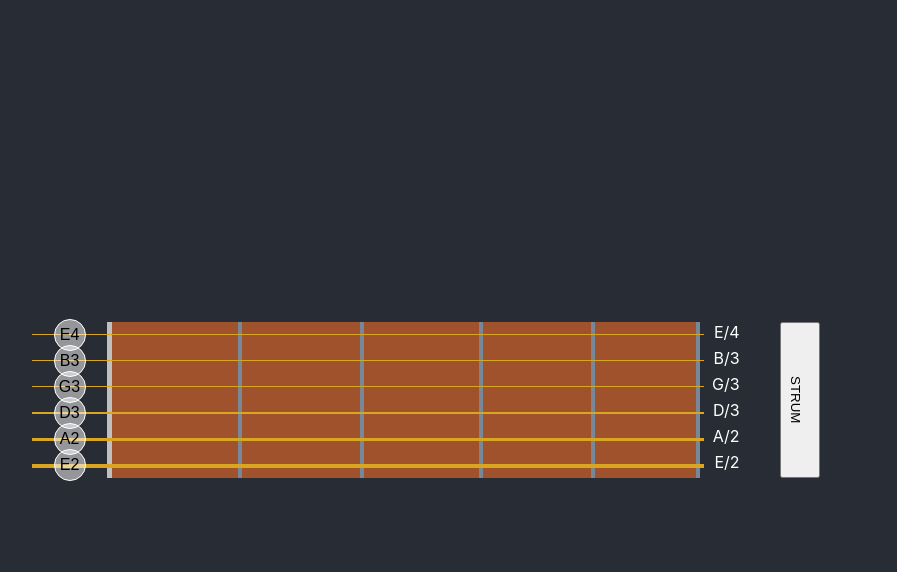
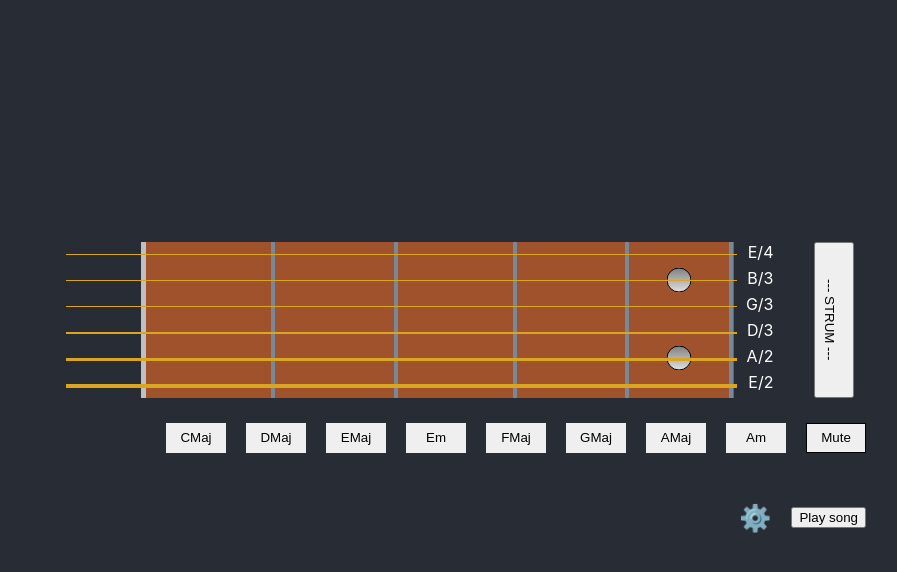
Before and after one commit to MichaelBieniek/fret-naught, a React (Create React App) app: page / in a window 1280 px wide. Both pictures are taken after a click on the button "Start". Shown: the top 572 px of the page, without its empty margins (134-1031 px from the left). Built offline with nearby package versions, Linux system fonts and the light colour scheme.

Commit message:
Can play songs!

```diff
--- a/src/App.js
+++ b/src/App.js
@@ -1,6 +1,6 @@
 import './App.css';
 import { useState } from 'react';
-import Fretboard from './components/Fretboard';
+import Player from './components/Player';
 
 function App() {
   const [isWelcome, setWelcome] = useState(true);
@@ -16,7 +16,7 @@ function App() {
             </div>
           </div>
         ) : (
-          <Fretboard />
+          <Player />
         )}
       </header>
     </div>
--- a/src/api/sound/index.js
+++ b/src/api/sound/index.js
@@ -29,7 +29,7 @@ const audioChannels = [
 
 export const playNote = async (note, string) => {
   const hz = noteToHz(note);
-  console.log(`Playing ${hz}`);
+  console.log(`Playing ${hz} Hz`);
   const audioContext = audioChannels[string];
   const oscillator = audioContext.createOscillator();
   const gain = audioContext.createGain();
@@ -39,7 +39,7 @@ export const playNote = async (note, string) => {
   oscillator.start(0);
   gain.gain.exponentialRampToValueAtTime(0.00001, audioContext.currentTime + 1);
 
-  return `Playing ${hz}`;
+  return `Playing ${hz} Hz`;
 };
 
 export const playChord = (notes) => {
--- a/src/components/Fretboard/Fret.js
+++ b/src/components/Fretboard/Fret.js
@@ -37,24 +37,41 @@ const NoteIcon = styled.div`
   color: #000;
 `;
 
+const FRET_MARKER = (
+  <svg height={24} width={24}>
+    <defs>
+      <linearGradient id="silver-vertical" x1="50%" y1="0%" x2="50%" y2="100%">
+        <stop offset="0%" stopColor="#808080"></stop>
+        <stop offset="100%" stopColor="#e0e0e0"></stop>
+      </linearGradient>
+    </defs>
+    <circle cx="12" cy="12" r="12" fill="url(#silver-vertical)" strokeWidth={'1'} stroke="black"></circle>
+  </svg>
+);
+
 function Fret({ string, num, setFretPressed, isActive }) {
   const note = getNoteOnFret(string, num);
   const friendlyNote = getFriendlyNoteOnFret(string, num);
 
-  function onHold() {
+  function onPress() {
     console.log(`Pressing fret: ${num} on ${string}`);
-    setFretPressed(num);
+    setFretPressed((x) => (x === num ? undefined : num));
   }
 
   function onRelease() {
     setFretPressed(0);
   }
 
+  function onTouch() {
+    console.warn('onTouch not implemented.');
+  }
+
   return (
-    <FretSpace fretNum={num} onMouseDown={onHold} isBase={num === 0}>
+    <FretSpace fretNum={num} onMouseDown={onPress} onTouchStart={onTouch} isBase={num === 0}>
       <NoteIcon isActive={isActive} isBase={num === 0}>
         {friendlyNote}
       </NoteIcon>
+      {num === 5 && (string === 'A/2' || string === 'B/3') ? FRET_MARKER : ''}
     </FretSpace>
   );
 }
--- a/src/components/Fretboard/String.js
+++ b/src/components/Fretboard/String.js
@@ -82,17 +82,18 @@ const Wire = styled.div`
 
 const FRETS = [0, 1, 2, 3, 4, 5];
 
-function String({ openNote, isRinging }) {
-  const [fretPressed, setFretPressed] = useState(0);
+function String({ openNote, isRinging, defaultFret = undefined }) {
+  const [fretPressed, setFretPressed] = useState(defaultFret);
   const stringInd = GUITAR_STRINGS.findIndex((x) => x === openNote);
   const thickness = calcMm2Pix(GUITAR_STRING_THICKNESS_MM[stringInd]);
 
   useEffect(() => {
-    if (isRinging) {
+    if (isRinging && fretPressed >= 0) {
       const note = getNoteOnFret(openNote, fretPressed);
+      console.log(`Ring: ${openNote} ${fretPressed}`);
       playNote(note, stringInd);
     }
-  }, [isRinging]);
+  }, [isRinging, fretPressed]);
 
   return (
     <Row>
--- a/src/components/Fretboard/index.js
+++ b/src/components/Fretboard/index.js
@@ -2,7 +2,6 @@ import { useEffect, useState } from 'react';
 import styled from 'styled-components';
 import { GUITAR_STRINGS } from '../../music/instrument/guitar';
 import { NECK_WIDTH } from './constants';
-import Fret from './Fret';
 import String from './String';
 import { calcFretDistMap, calcMm2Pix } from './utils';
 
@@ -30,8 +29,8 @@ const StringContainer = styled.div`
 
 const StrumSpace = styled.div`
   display: flex;
-  justify-content: space-around;
-  width: 200px;
+  justify-content: flex-end;
+  width: 120px;
 `;
 
 const StrumBar = styled.button`
@@ -88,13 +87,19 @@ const StrumBar = styled.button`
   }
 `;
 
-const Fretboard = () => {
+const Fretboard = ({ chord = [], autoStrum, beatTime }) => {
   const [isRinging, setRinging] = useState(false);
 
   function strum() {
     setRinging(true);
     setTimeout(() => setRinging(false), 50);
   }
+
+  useEffect(() => {
+    if (autoStrum && beatTime >= 0) {
+      strum();
+    }
+  }, [autoStrum, beatTime]);
 
   useEffect(() => {
     document.addEventListener('keydown', (e) => {
@@ -108,14 +113,15 @@ const Fretboard = () => {
     <Body>
       <Neck>
         <StringContainer>
-          {GUITAR_STRINGS.map((string) => (
-            <String openNote={string} isRinging={isRinging} />
-          ))}
+          {GUITAR_STRINGS.map((string, ind) => {
+            const fretNum = chord[GUITAR_STRINGS.length - ind - 1];
+            return <String key={`${string}:${fretNum}`} openNote={string} isRinging={isRinging} defaultFret={fretNum} />;
+          })}
         </StringContainer>
       </Neck>
       <StrumSpace>
         <StrumBar onClick={strum}>
-          <p>STRUM</p>
+          <p>--- STRUM ---</p>
         </StrumBar>
       </StrumSpace>
     </Body>
--- /dev/null
+++ b/src/components/Player/index.js
@@ -0,0 +1,129 @@
+import { useEffect, useState } from 'react';
+import styled from 'styled-components';
+import Fretboard from '../Fretboard';
+
+const Container = styled.div`
+  display: flex;
+  flex-direction: column;
+`;
+
+const BarHorizontal = styled.div`
+  display: flex;
+  width: 100%;
+  height: 60px;
+  padding: 10px 0px;
+  align-items: center;
+  justify-content: ${(props) => (props.reverse ? 'flex-end' : 'flex-start')};
+  flex-direction: ${(props) => (props.reverse ? 'row' : 'row')};
+  * {
+    margin-left: 20px;
+  }
+`;
+
+const StyledButton = styled.button`
+  width: 60px;
+  height: 30px;
+  border: ${(props) => (props.amIPressed ? '1px solid' : '1px transparent')};
+`;
+
+const X = undefined;
+const O = 0;
+
+const Am = {
+  chord_name: 'Am',
+  chord_pattern: [X, 0, 2, 2, 2, 0],
+};
+const Em = {
+  chord_name: 'Em',
+  chord_pattern: [0, 2, 2, 0, 0, 0],
+};
+const DMaj = {
+  chord_name: 'DMaj',
+  chord_pattern: [X, X, 0, 2, 3, 2],
+};
+const Mute = {
+  chord_name: 'Mute',
+  chord_pattern: [X, X, X, X, X],
+};
+
+const CHORDS_LIST = [
+  {
+    chord_name: 'CMaj',
+    chord_pattern: [X, 3, 2, 0, 1, 0],
+  },
+  DMaj,
+  {
+    chord_name: 'EMaj',
+    chord_pattern: [0, 2, 2, 1, 0, 0],
+  },
+  Em,
+  {
+    chord_name: 'FMaj',
+    chord_pattern: [1, 3, 3, 2, 1, 1],
+  },
+  {
+    chord_name: 'GMaj',
+    chord_pattern: [3, 2, 0, 0, 3, 3],
+  },
+  {
+    chord_name: 'AMaj',
+    chord_pattern: [X, 0, 2, 2, 1, 0],
+  },
+  Am,
+  Mute,
+];
+
+const ChordButton = ({ children, amIPressed, heyIamPressed }) => {
+  return (
+    <StyledButton amIPressed={amIPressed} onClick={heyIamPressed}>
+      {children}
+    </StyledButton>
+  );
+};
+
+function _genMeSong(progression, quarterTime, setCurrentChord) {
+  let beatPointer = 0;
+  const progressionTimed = progression.map((chord) => ({ ...chord, beatTime: (beatPointer += quarterTime) }));
+  return () => {
+    for (const beat of progressionTimed) {
+      const { chord_name, chord_pattern, beatTime } = beat;
+      console.log(`🎼 ${beatTime}: ${chord_name}`);
+      setTimeout(() => setCurrentChord(beat), beatTime);
+    }
+  };
+}
+
+const SONG1_VERSE = [Am, Am, Em, Em, DMaj, DMaj, Am, Am, Am, Am, Em, Em, DMaj, DMaj];
+const SONG1 = [...SONG1_VERSE];
+
+function Player() {
+  const [currentChord, setCurrentChord] = useState(Mute);
+  const { chord_name, chord_pattern, beatTime } = currentChord;
+  const [playTime, setPlayTime] = useState(undefined);
+
+  useEffect(() => {
+    // play something!
+    if (playTime) {
+      _genMeSong(SONG1, 900, setCurrentChord)();
+    }
+  }, [playTime]);
+
+  return (
+    <Container>
+      <Fretboard chord={chord_pattern} autoStrum={true} beatTime={beatTime} />
+      <BarHorizontal title={'Buckets matching root note to fret?'}>
+        {CHORDS_LIST.map((chord) => (
+          <ChordButton amIPressed={chord.chord_name === chord_name} heyIamPressed={() => setCurrentChord(chord)}>
+            {chord.chord_name}
+          </ChordButton>
+        ))}
+      </BarHorizontal>
+      <BarHorizontal reverse>
+        <span>⚙️</span>
+        <button onClick={() => setPlayTime(new Date().getTime())}>Play song</button>
+      </BarHorizontal>
+    </Container>
+  );
+}
+
+export default Player;
```
